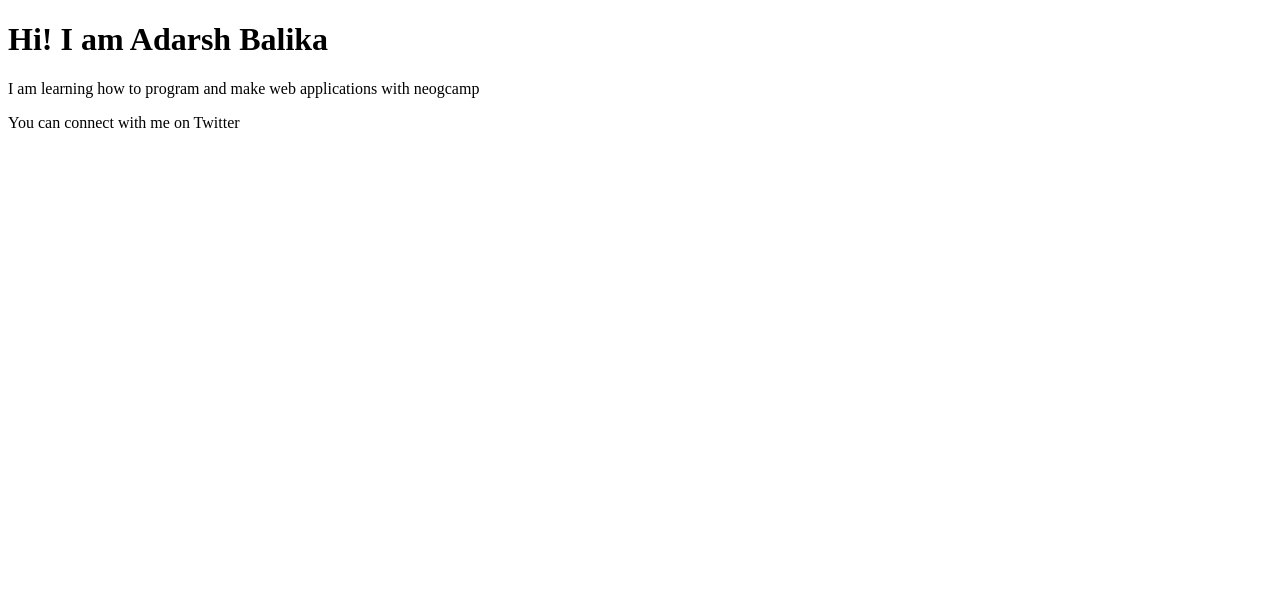
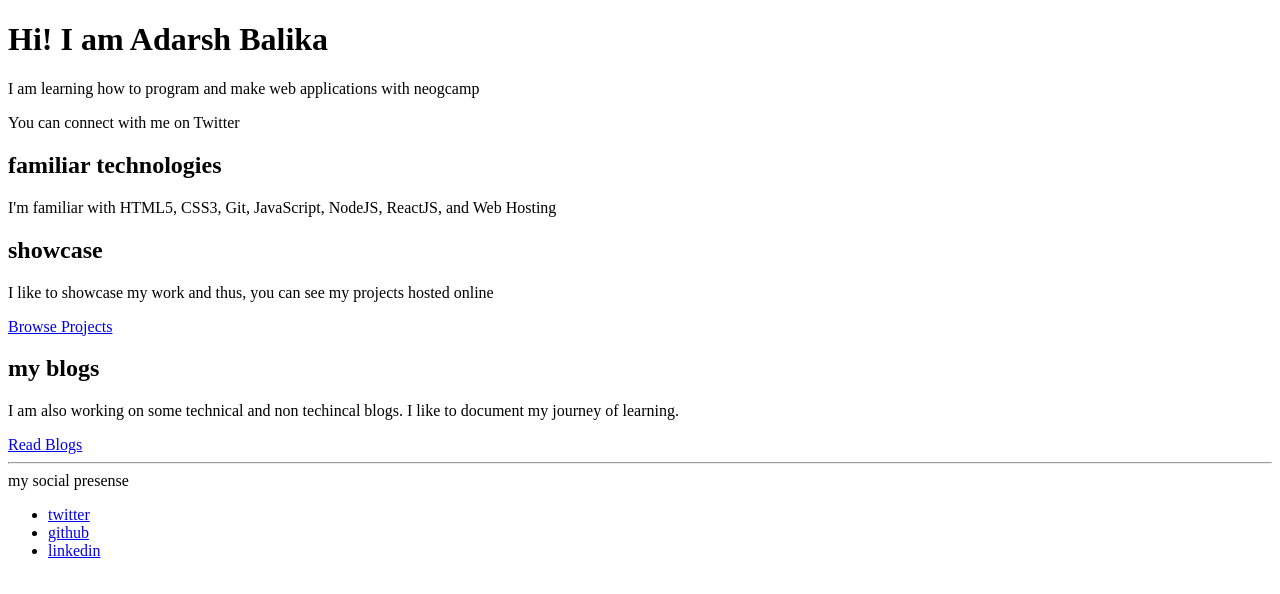
Before and after one commit to neogcamp/adarsh-balika, a plain HTML site: page index.html in a window 1280 px wide. Drawn offline with Linux system fonts and the light colour scheme.

Commit message:
lesson 1: basic html done

```diff
--- a/index.html
+++ b/index.html
@@ -6,8 +6,45 @@
     <title>adarsh balika</title>
 </head>
 <body>
-    <h1> Hi! I am Adarsh Balika</h1>
-    <p>I am learning how to program and make web applications with neogcamp </p>
-    <p> You can connect with me on Twitter</p>
+    <main>
+        <header>
+            <h1> Hi! I am Adarsh Balika</h1>
+        <p>I am learning how to program and make web applications with neogcamp </p>
+        <p> You can connect with me on Twitter</p>
+        </header>
+        <section>
+            <h1> familiar technologies</h1>
+            <p>I'm familiar with HTML5, CSS3, Git, JavaScript, NodeJS, ReactJS, and Web Hosting</p>
+        </section>
+        <section>
+            <h1>showcase</h1>
+            <p>I like to showcase my work and thus, you can see my projects hosted online</p>
+            <a href="pages/projects.html">Browse Projects</a>
+        </section>
+        <section>
+            <h1>my blogs</h1>
+            <p>
+                I am also working on some technical and non techincal blogs. I like to document my journey of learning.
+            </p>
+            <a href="pages/blogs.html">Read Blogs</a>
+        </section>
+    </main>
+    <hr/>
+    <footer>
+        <div>my social presense</div>
+        <ul>
+            <li>
+                <a href="https://twitter.com/tanaypratap">twitter</a>
+            </li>
+            <li>
+                <a href="https://github.com/tanaypratap">github</a>
+            </li>
+            <li>
+                <a href="https://linkedin.com/tanaypratap">linkedin</a>
+            </li>
+        </ul>
+
+    </footer>
+
 </body>
 </html>
```
